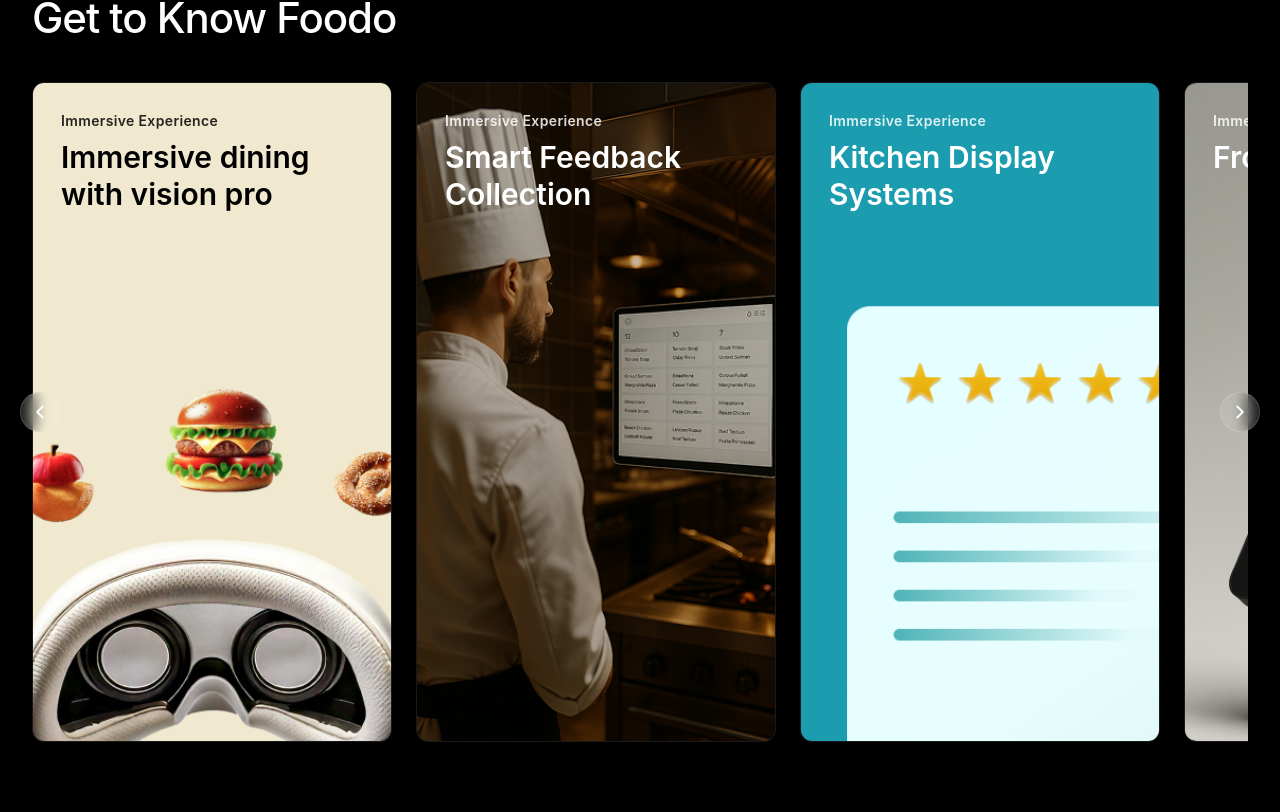
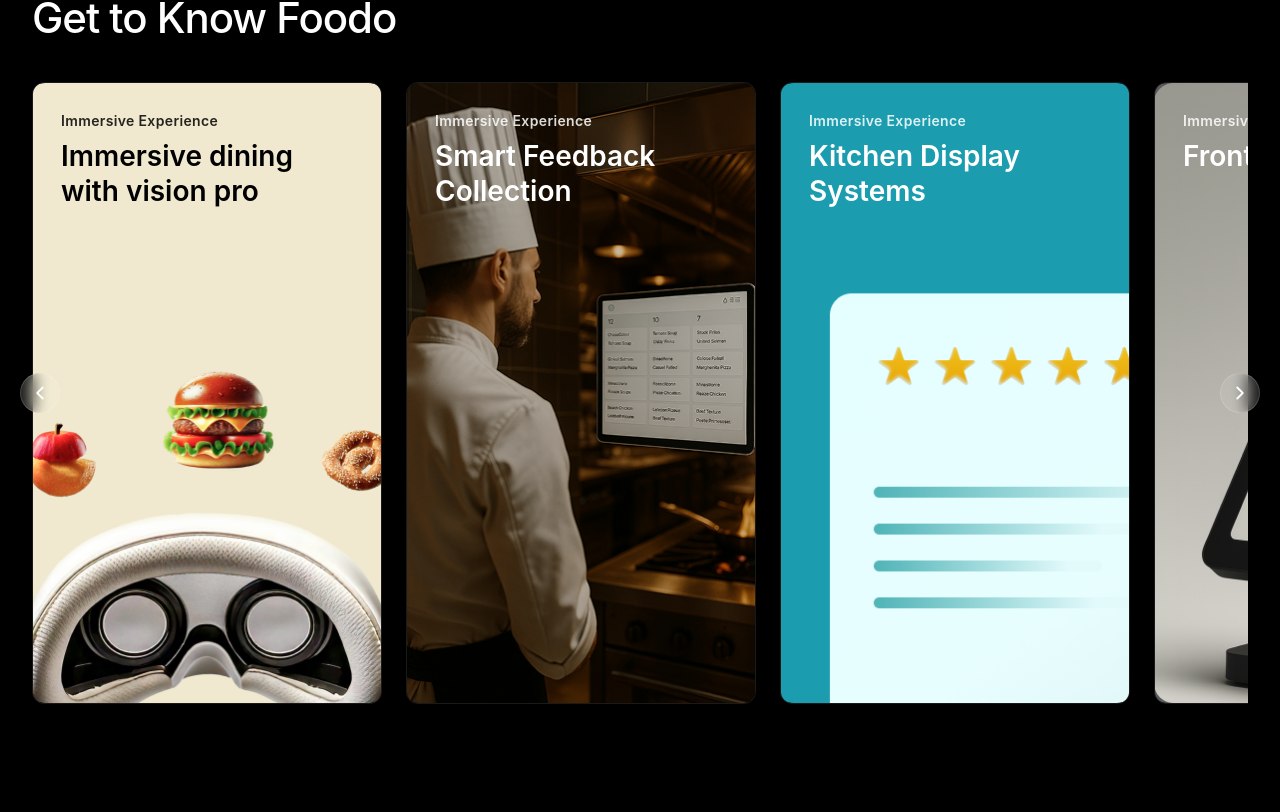
Before and after one commit to webwizzz/foodo, a Next.js app: page / in a window 1280 px wide. Shown: the part 8088-8900 px from the top of the page. Built offline with nearby package versions, Linux system fonts and the light colour scheme.

Commit message:
refactor: Adjust dimensions and text styles for improved layout in CarouselCard component

```diff
--- a/components/CarouselCard.tsx
+++ b/components/CarouselCard.tsx
@@ -19,8 +19,8 @@
     <article
       className={cn(
         "relative shrink-0 snap-start overflow-hidden rounded-xl border",
-        "w-[280px] sm:w-[320px] md:w-[360px] lg:w-[360px]",
-        "h-[420px] sm:h-[480px] md:h-[560px] lg:h-[620px] xl:h-[660px]",
+        "w-[280px] sm:w-[320px] md:w-[350px] lg:w-[350px]",
+        "h-[420px] sm:h-[480px] md:h-[560px] lg:h-[622px] xl:h-[622px]",
         "border-white/10 ",
       )}
       role="group"
@@ -32,8 +32,8 @@
 
       <div className="relative z-10 flex h-full flex-col">
         <div className="p-4 sm:p-5 md:p-6 lg:p-7">
-          <p className={cn("text-xs sm:text-sm font-semibold tracking-wide", labelClass)}>{label}</p>
-          <h3 className={cn("mt-2 max-w-[20ch] text-lg sm:text-xl md:text-2xl lg:text-3xl font-semibold leading-tight", textClass)}>{title}</h3>
+          <p className={cn("text-[16px] sm:text-sm font-semibold tracking-wide", labelClass)}>{label}</p>
+          <h3 className={cn("mt-2 max-w-[20ch] text-lg sm:text-xl md:text-2xl lg:text-[28px] font-semibold leading-tight", textClass)}>{title}</h3>
         </div>
         {/* Spacer region for image focus in lower part */}
         <div className="mt-auto p-4 sm:p-5 md:p-6 lg:p-7" aria-hidden="true" />
```
